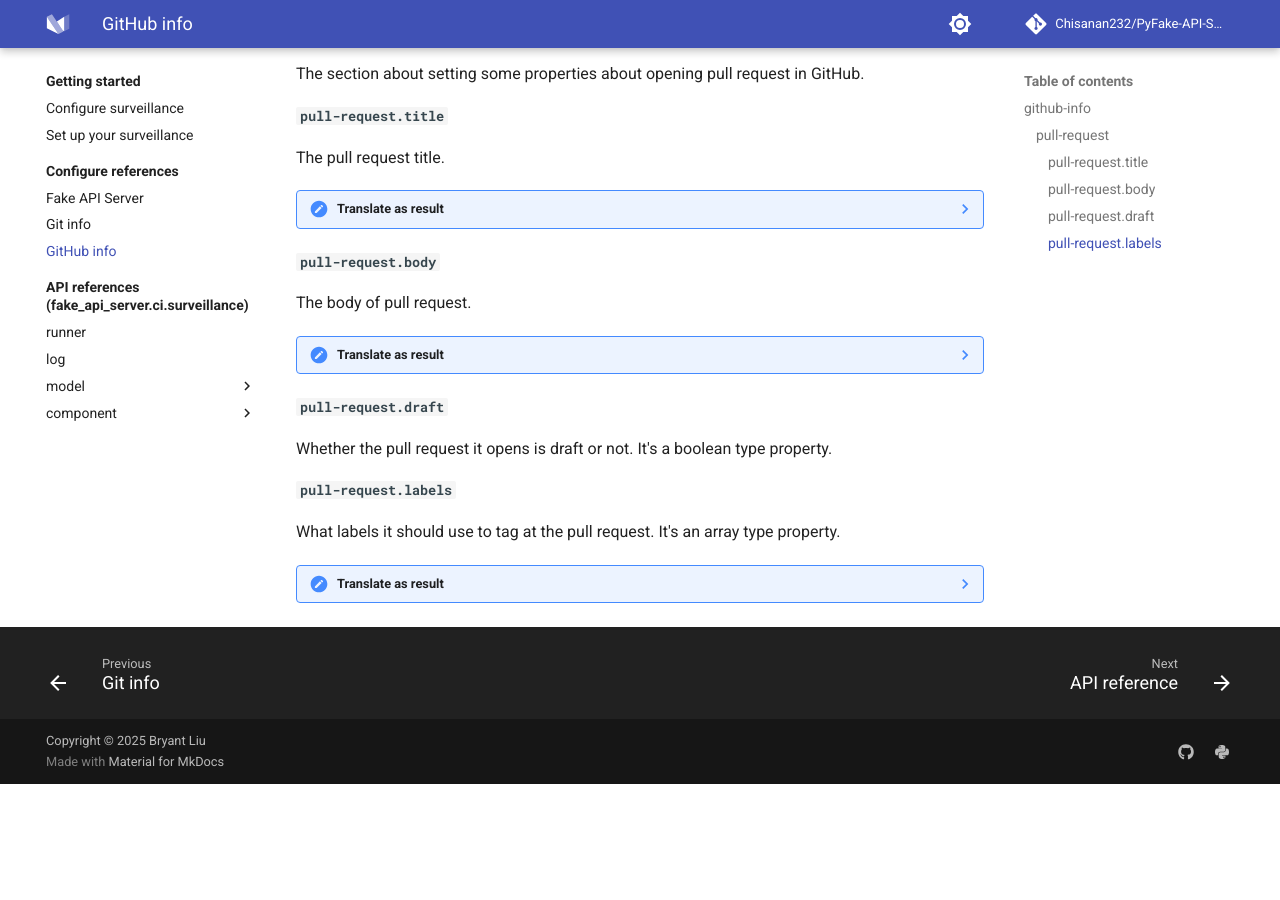
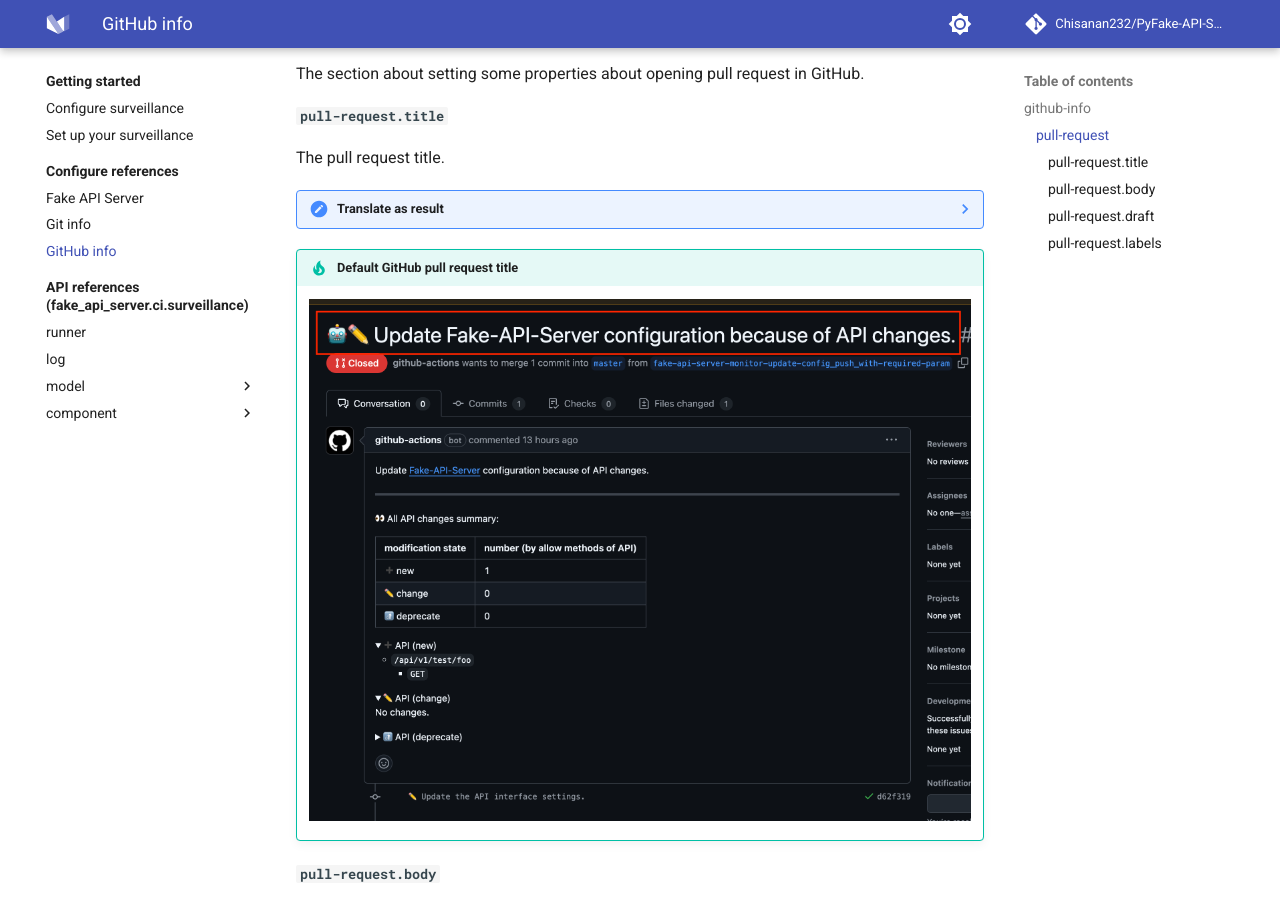
Before and after one commit to Chisanan232/PyFake-API-Server-Surveillance, an MkDocs documentation site: the page built from docs/getting-started/configure-references/github-info.md, in a window 1280 px wide and 900 px high, scrolled down 372 px. Built offline with MkDocs 1.6.1 and Material for MkDocs 9.7.7, drawn with Linux system fonts in a browser that asks for light colours; comment, search, counter and statistics services are not loaded; the version menu is left out; before the commit the page ends 1156 px from its top, so only the background shows below that.

Commit message:
➕ Add default value demonstration about GitHub pull request title.

```diff
--- a/docs/getting-started/configure-references/github-info.md
+++ b/docs/getting-started/configure-references/github-info.md
@@ -32,6 +32,10 @@
     As following result:
 
     ![pull request title](../../_images/getting-started/configure-references/github_pull_request_title.png)
+
+!!! tip "Default GitHub pull request title"
+
+    ![pull request title](../../_images/getting-started/configure-references/default_pr_values-title.png)
 
 #### ``pull-request.body``
 
```
Also changed, not shown: docs/_images/getting-started/configure-references/default_pr_values-title.png (added).
